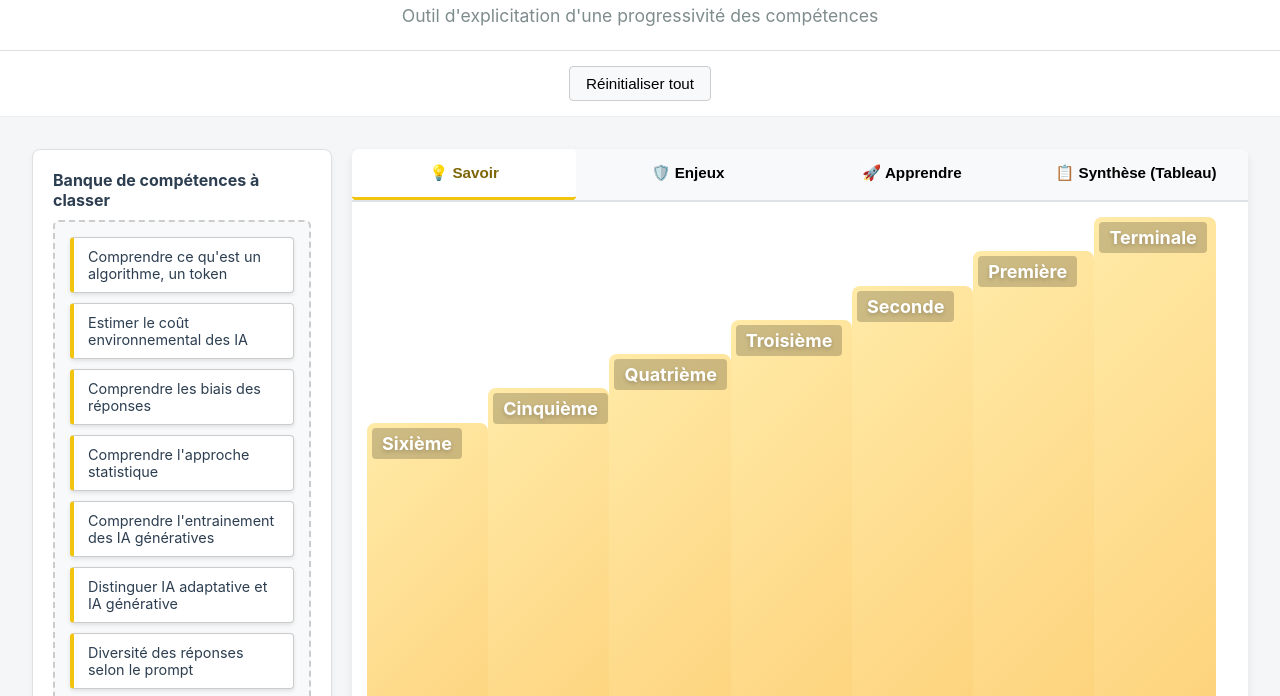
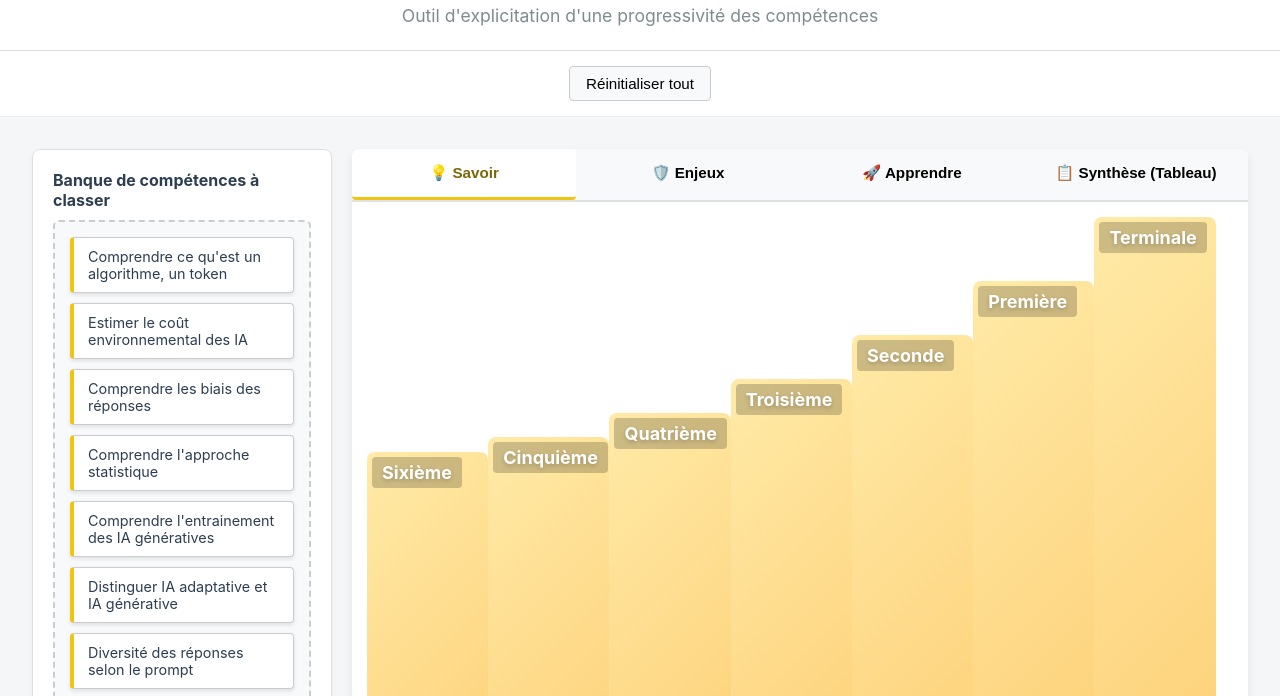
Before and after one commit to gerardmagnin33170/MATHS, a plain HTML site: page public/index.html in a window 1280 px wide. Shown: the part 62-758 px from the top of the page. Drawn offline with Linux system fonts and the light colour scheme.

Commit message:
change quadratic progression

```diff
--- a/public/index.html
+++ b/public/index.html
@@ -662,7 +662,7 @@
                 step.setAttribute('ondrop', 'deposerDansMarche(event)');
 
                 // Calcul de la hauteur de la marche (Progression quadratique validée)
-                const progression = Math.pow(((i + 1) / numSteps), 1);
+                const progression = Math.pow(((i + 1) / numSteps), 2);
 
                 // Hauteur de la marche = (Progression * Hauteur disponible) + Offset de base
                 const minStepHeight = (progression * baseHeightAvailableForProgression) + heightOffset;
```
